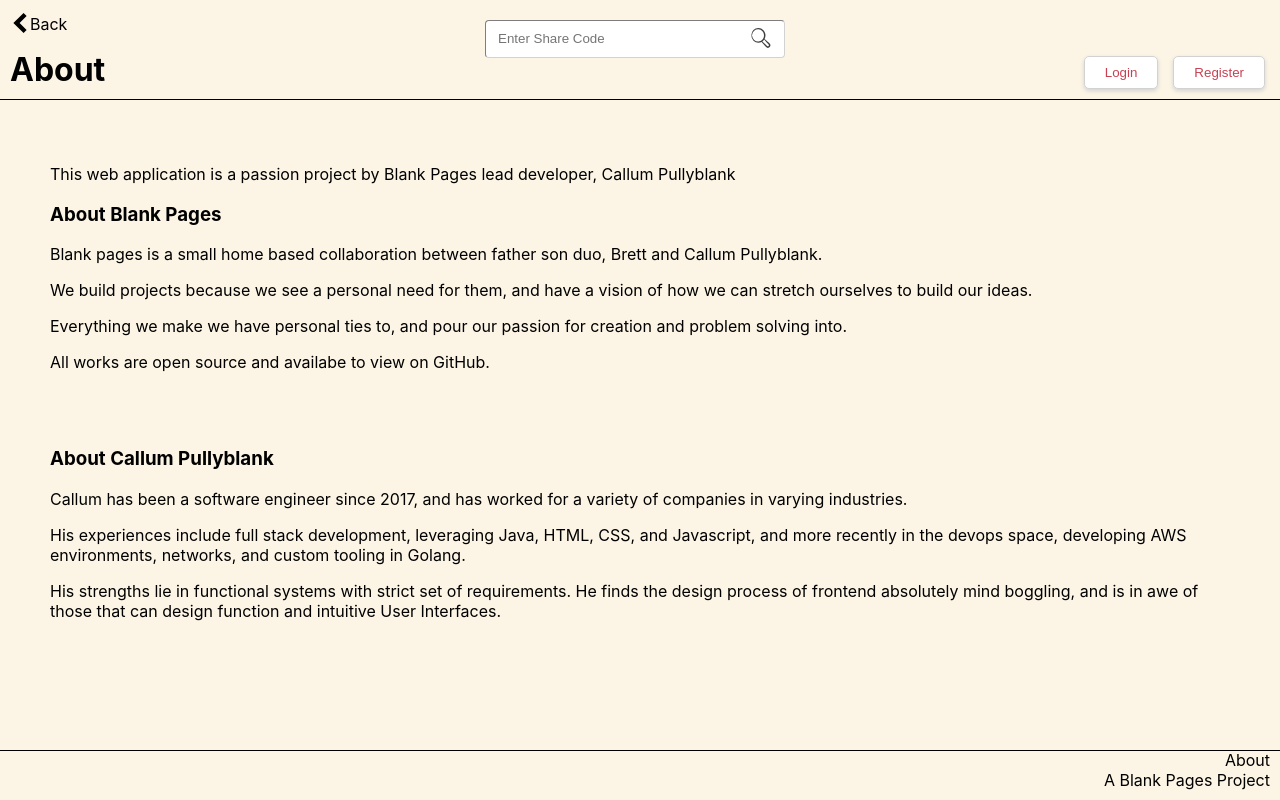
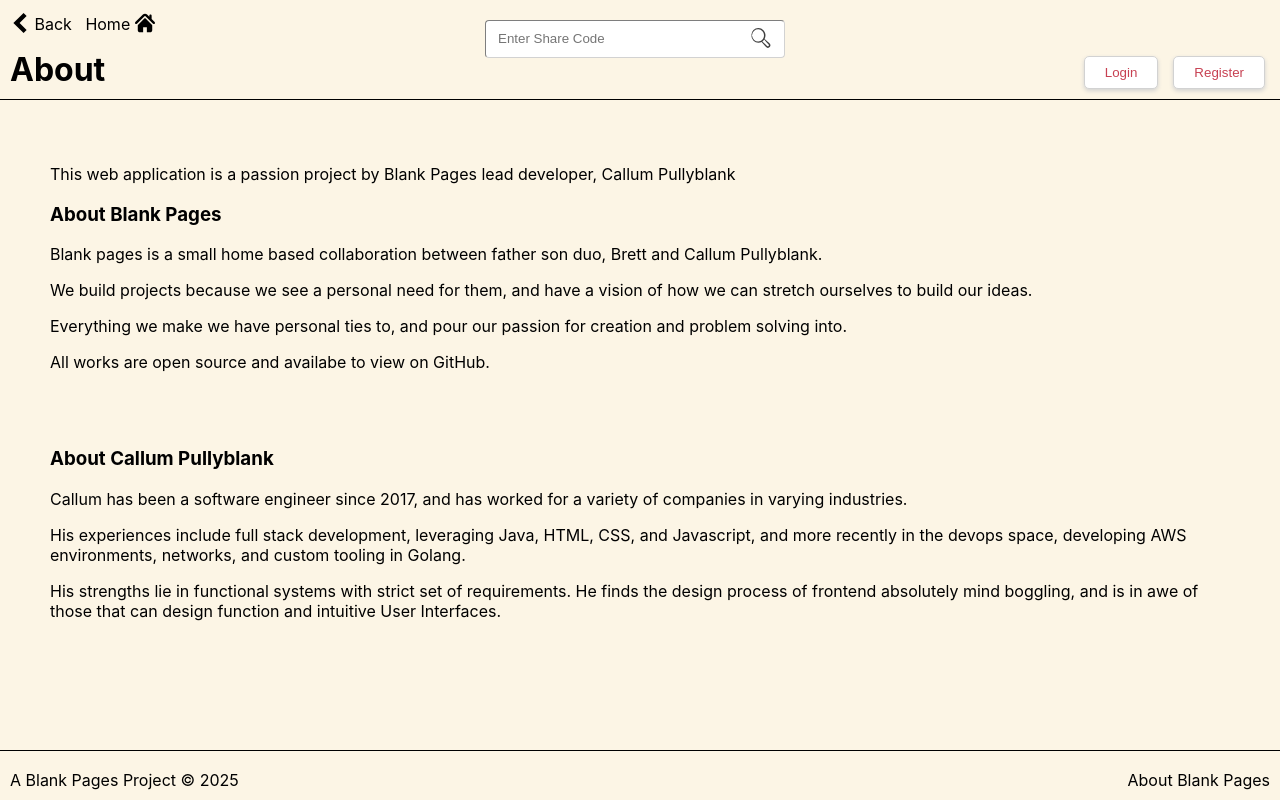
Before and after one commit to calza27/Gift-Registry, a Next.js app: page /about in a window 1280 px wide. Built offline with nearby package versions, Linux system fonts and the light colour scheme.

Commit message:
Calling this done and ready... that is, unless it break horribly

```diff
--- a/components/SubmitButton.js
+++ b/components/SubmitButton.js
@@ -2,7 +2,7 @@
 import { CUR } from 'aws-sdk';
 import Button from './Button';
 
-export default function SubmitButton({ disabled = false, isSubmitting = false }) {
+export default function SubmitButton({ disabled = false, isSubmitting = false, passiveText="Save", activeText="Saving..." }) {
   const opacity = () => {
     if (disabled) {
       return "0.5";
@@ -30,7 +30,7 @@
         opacity: opacity(),
         cursor: pointer(),
       }}>
-      {isSubmitting ? 'Saving...' : 'Save'}
+      {isSubmitting ? activeText : passiveText}
     </Button>
   )
 }
--- a/components/layouts/InputLayout.js
+++ b/components/layouts/InputLayout.js
@@ -4,7 +4,6 @@
     <div
       style={{
         paddingBottom: "10px",
-        width: "50%",
       }}>
       {children}
     </div>
--- a/components/layouts/PageLayout.js
+++ b/components/layouts/PageLayout.js
@@ -32,11 +32,21 @@
 
   const logout = () => {
     clearToken()
-    router.push('/')
+    if (router.pathname === "/") router.reload()
+    else router.push('/')
   };
 
   const back = () => {
     router.back()
+  }
+
+  const showHome = () => {
+    if (router.pathname === "/") return false
+    return true
+  }
+
+  const home = () => {
+    router.push("/")
   }
 
 	const handleChange = (e) => {
@@ -59,16 +69,25 @@
           height: "100px",
           borderBottom: "1px solid black"
         }}>
-          { showBack && <div style={{
+          <div style={{
             position: "absolute",
             left: "10px",
             top: "10px"
           }}>
-              <a onClick={back} style={{cursor: "pointer"}}>
-                <Image src="/back-arrow.svg" alt="Back" width={20} height={20} style={{position: "relative", top: "3px"}}/>
-                Back
-              </a>
-          </div> }
+              <div style={{
+                display: "flex",
+                flexDirection: "row",
+              }}>
+                { showBack && <a onClick={back} style={{cursor: "pointer"}}>
+                  <Image src="/back-arrow.svg" alt="Back" width={20} height={20} style={{position: "relative", top: "3px"}}/>
+                  &nbsp;Back&nbsp;&nbsp;&nbsp;
+                </a> }
+                { showHome() && <a onClick={home} style={{cursor: "pointer"}}>
+                  Home&nbsp;
+                  <Image src="/home.svg" alt="Home" width={20} height={20} style={{position: "relative", top: "3px"}}/>
+                </a> }
+              </div>
+          </div>
           <div style={{
             position: "absolute",
             left: "10px",
@@ -138,14 +157,20 @@
       }}>
         <div style={{
           position: "absolute",
+          left: "10px",
           right: "10px",
           bottom: "10px"
         }}>
-          <div style={{textAlign: "right"}}>
-            <Link href="/about" passHref>About</Link>
-          </div>
-          <div style={{textAlign: "right"}}>
-            A Blank Pages Project
+          <div style={{
+            display: "flex",
+            flexDirection: "row",
+          }}>
+            <div style={{flexGrow: "1", textAlign: "left"}}>
+              A Blank Pages Project &copy; 2025
+            </div>
+            <div style={{flexGrow: "1", textAlign: "right"}}>
+              <Link href="/about" passHref>About Blank Pages</Link>
+            </div>
           </div>
         </div>
       </div>
```
Also changed, not shown: components/GiftForm.js (+6 -1 lines), components/ListForm.js (+6 -1 lines), components/layouts/AuthLayout.js (added, +22 -0 lines), pages/confirm.js (+9 -5 lines), pages/login.js (+10 -7 lines), pages/password/reset.js (+10 -6 lines), pages/password/reset_code.js (+9 -5 lines), pages/register.js (+9 -5 lines), public/home.svg (added).
